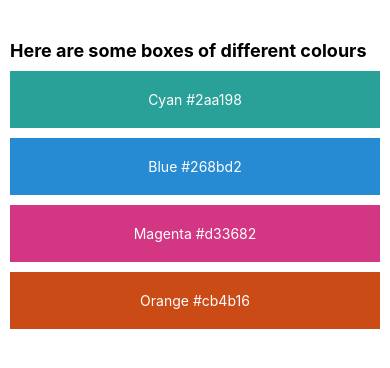
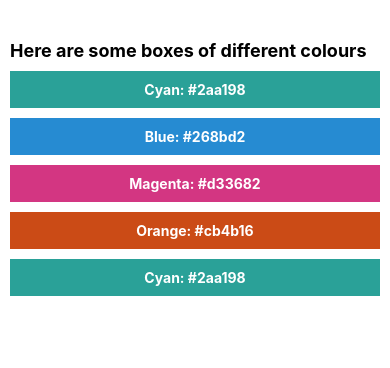
Before and after one commit to njoncode/react-native-demo, a React Native app: screen / in a window 390 px wide. Shown: the top 368 px of the page. Built offline with nearby package versions, Linux system fonts and the light colour scheme.

Commit message:
Components

```diff
--- a/App.js
+++ b/App.js
@@ -1,6 +1,6 @@
 import React from 'react';
 import { View, Text, SafeAreaView, StyleSheet } from 'react-native';
-
+import ColorBox from './components/ColorBox';
 
 const App = () => {
   return (
@@ -10,17 +10,19 @@
 
         <Text style={styles.text}>Here are some boxes of different colours</Text>
         <View style={[styles.box, styles.cyan]}>
-          <Text style={styles.boxText}>Cyan #2aa198</Text>
+          <Text style={styles.boxText}>Cyan: #2aa198</Text>
         </View>
         <View style={[styles.box, styles.blue]}>
-          <Text style={styles.boxText}>Blue #268bd2</Text>
+          <Text style={styles.boxText}>Blue: #268bd2</Text>
         </View>
         <View style={[styles.box, styles.magenta]}>
-          <Text style={styles.boxText}>Magenta #d33682</Text>
+          <Text style={styles.boxText}>Magenta: #d33682</Text>
         </View>
         <View style={[styles.box, styles.orange]}>
-          <Text style={styles.boxText}>Orange #cb4b16</Text>
+          <Text style={styles.boxText}>Orange: #cb4b16</Text>
         </View>
+
+        <ColorBox colorName="Cyan" hexCode="#2aa198" />
 
       </View>
 
@@ -33,7 +35,6 @@
   container: {
     paddingHorizontal: 10,
     paddingVertical: 40,
-    // justifyContent: 'space-around',
   },
 
   text: {
@@ -50,8 +51,8 @@
 
   cyan: {
     backgroundColor: '#2aa198',
+  },
 
-  },
   blue: {
     backgroundColor: '#268bd2',
   },
@@ -66,9 +67,9 @@
 
   boxText: {
     color: 'white',
-    padding: 10,
-    alignItems: 'center'
-  }
+    fontWeight: 'bold',
+  },
+
 });
 
 
--- /dev/null
+++ b/components/ColorBox.js
@@ -0,0 +1,31 @@
+import React from 'react';
+import { View, Text, StyleSheet } from 'react-native';
+
+const ColorBox = ({ colorName, hexCode }) => {
+    return (
+        <View style={[styles.box, styles.cyan]}>
+            <Text style={styles.boxText}>{colorName}: {hexCode}</Text>
+        </View>
+    )
+};
+
+const styles = StyleSheet.create({
+
+    box: {
+        padding: 10,
+        alignItems: 'center',
+        marginBottom: 10,
+    },
+
+    cyan: {
+        backgroundColor: '#2aa198',
+    },
+
+    boxText: {
+        color: 'white',
+        fontWeight: 'bold',
+    }
+
+})
+
+export default ColorBox;
```
